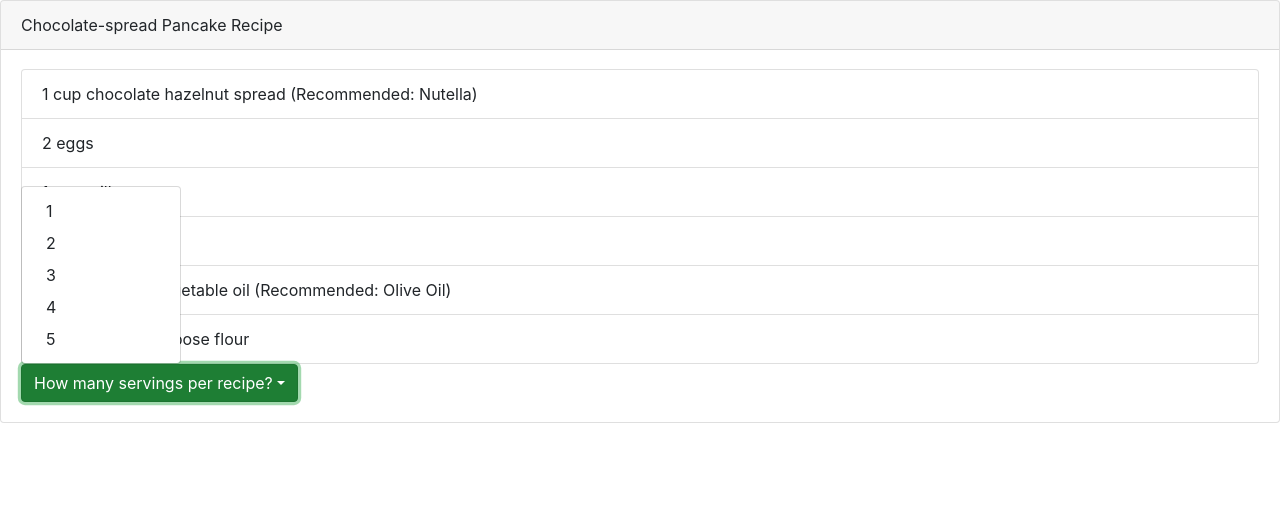
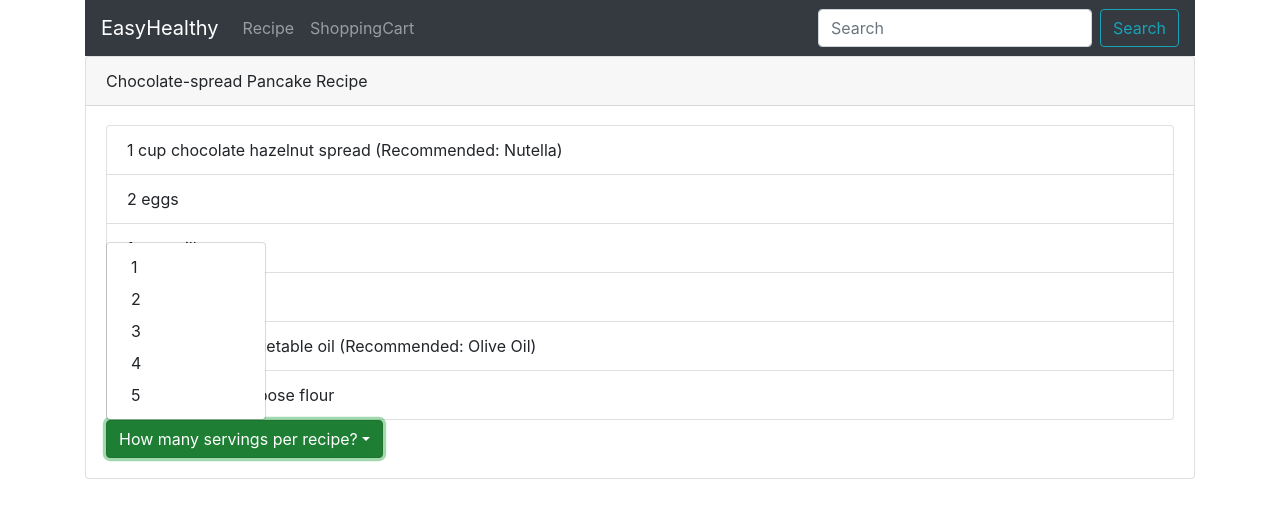
Before and after one commit to cs394-s20/Aqua, a React (Create React App) app in the folder socialize/: page / in a window 1280 px wide. Both pictures are taken after a click on the button "How many servings per recipe?". Shown: the top 518 px of the page. Built offline with nearby package versions, Linux system fonts and the light colour scheme.

Commit message:
Navigation system added

```diff
--- a/socialize/package.json
+++ b/socialize/package.json
@@ -11,6 +11,7 @@
     "react": "^16.13.1",
     "react-bootstrap": "^1.0.0",
     "react-dom": "^16.13.1",
+    "react-router-dom": "^5.1.2",
     "react-scripts": "3.4.1"
   },
   "scripts": {
--- a/socialize/src/App.css
+++ b/socialize/src/App.css
@@ -1,38 +1,12 @@
-.App {
-  text-align: center;
+.container
+{
+  height: 100%;
+  width: 100%;
+  max-width: 20000px;
+  max-height: none;
 }
-
-.App-logo {
-  height: 40vmin;
-  pointer-events: none;
-}
-
-@media (prefers-reduced-motion: no-preference) {
-  .App-logo {
-    animation: App-logo-spin infinite 20s linear;
+@media (min-width: 1200px){
+  .container{
+    max-width: none;
   }
 }
-
-.App-header {
-  background-color: #282c34;
-  min-height: 100vh;
-  display: flex;
-  flex-direction: column;
-  align-items: center;
-  justify-content: center;
-  font-size: calc(10px + 2vmin);
-  color: white;
-}
-
-.App-link {
-  color: #61dafb;
-}
-
-@keyframes App-logo-spin {
-  from {
-    transform: rotate(0deg);
-  }
-  to {
-    transform: rotate(360deg);
-  }
-}
--- a/socialize/src/App.js
+++ b/socialize/src/App.js
@@ -1,120 +1,42 @@
+//React components
 import React from 'react';
+
+//Styling
 import './App.css';
 import 'bootstrap/dist/css/bootstrap.min.css';
-import Accordion from 'react-bootstrap/Accordion';
-import Card from 'react-bootstrap/Card';
+
 import ListGroup from 'react-bootstrap/ListGroup';
-import Dropdown from 'react-bootstrap/Dropdown';
 
-const index = 1;
+//Hook setup
 
-const IngredientList = ({ingredients}) => (
-  <ListGroup as="ul">
-    {ingredients.map((ingredient) => {
-      return (
-        <ListGroup.Item as="li">
-          {ingredient["amount"]} {ingredient["measurement"]} {ingredient["item"]}
-        </ListGroup.Item>
-      )
-    })}
-  </ListGroup>
-);
+import BrowserRouter from 'react-router-dom/BrowserRouter';
+import { Route, Switch } from 'react-router-dom';
+
+//Components
+import Home from './components/Home'
+import Navigation from './components/Navigation';
+
 
 class App extends React.Component{
-  constructor() {
-    super();
-    this.state = {
-      recipe: {},
-      recipeName: "",
-      ingredients: []
-    };
+
+  render() {
+    return (
+      <BrowserRouter>
+        <div>
+          {/* <Navigation /> */}
+          <Switch>
+            <Route path="/" component={Home} exact />
+            <Route component={Error} />
+          </Switch>
+        </div>
+      </BrowserRouter>
+    );
   }
-  componentDidMount() {
-    //   fetch('/get_recipes', {
-    //   mode: 'no-cors',
-    //   recipeId: '20995',
-    // }).then(res => res.json()).then((data) => {
-    //   this.setState({
-    //     recipe: data[index],
-    //     recipeName: data[index]["name"],
-    //     ingredients: data[index]["ingredients"]
-    //   });
-    // });
-    this.setState({
-      recipeName: "Chocolate-spread Pancake Recipe",
-      ingredients: [
-        {
-          "item": "chocolate hazelnut spread (Recommended: Nutella)",
-          "amount": 1,
-          "measurement": "cup"
-        },
-        {
-          "item": "eggs",
-          "amount": 2,
-          "measurement": null
-        },
-        {
-          "item": "milk",
-          "amount": 1,
-          "measurement": "cup"
-        },
-        {
-          "item": "salt",
-          "amount": 1,
-          "measurement": "pinch"
-        },
-        {
-          "item": "vegetable oil (Recommended: Olive Oil)",
-          "amount": 2.5,
-          "measurement": "teaspoons"
-        },
-        {
-          "item": "all-purpose flour",
-          "amount": 0.666,
-          "measurement": "cup"
-        }
-      ]
-    })
-  }
-
-  render()
-  {
-    return (
-      <Accordion defaultActiveKey="0">
-        <Card>
-          <Accordion.Toggle as={Card.Header} eventKey="0">
-            {this.state.recipeName}
-          </Accordion.Toggle>
-          <Accordion.Collapse eventKey="0">
-            <Card.Body>
-              <IngredientList ingredients ={this.state.ingredients}/>
-              <Dropdown>
-                <Dropdown.Toggle variant="success" id="dropdown-basic">
-                  How many servings per recipe?
-                </Dropdown.Toggle>
-                <Dropdown.Menu>
-                  <Dropdown.Item>1</Dropdown.Item>
-                  <Dropdown.Item href="#/action-2">2</Dropdown.Item>
-                  <Dropdown.Item href="#/action-3">3</Dropdown.Item>
-                  <Dropdown.Item href="#/action-4">4</Dropdown.Item>
-                  <Dropdown.Item href="#/action-5">5</Dropdown.Item>
-                </Dropdown.Menu>
-              </Dropdown>
-            </Card.Body>
-          </Accordion.Collapse>
-        </Card>
-      </Accordion>
-
-    )
-  };
 }
 
 export default App;
 
 
-
-
-
 function createShoppingCart() {
   alert('You pressed the first button.')
 }
--- /dev/null
+++ b/socialize/src/components/Home.js
@@ -0,0 +1,136 @@
+import React from 'react';
+import '../App.css';
+import 'bootstrap/dist/css/bootstrap.min.css';
+import Accordion from 'react-bootstrap/Accordion';
+import Card from 'react-bootstrap/Card';
+import ListGroup from 'react-bootstrap/ListGroup';
+import Dropdown from 'react-bootstrap/Dropdown';
+import Nav from 'react-bootstrap/Nav';
+import Navbar from 'react-bootstrap/Navbar';
+import Form from 'react-bootstrap/Form';
+import FormControl from 'react-bootstrap/FormControl';
+import Button from 'react-bootstrap/Button';
+
+
+// const index = 1;
+
+const IngredientList = ({ ingredients }) => (
+  <ListGroup as="ul">
+    {ingredients.map((ingredient) => {
+      return (
+        <ListGroup.Item as="li">
+          {ingredient["amount"]} {ingredient["measurement"]} {ingredient["item"]}
+        </ListGroup.Item>
+      )
+    })}
+  </ListGroup>
+);
+
+class Home extends React.Component {
+  constructor() {
+    super();
+    this.state = {
+      recipe: {},
+      recipeName: "",
+      ingredients: []
+    };
+  }
+  componentDidMount() {
+    //   fetch('/get_recipes', {
+    //   mode: 'no-cors',
+    //   recipeId: '20995',
+    // }).then(res => res.json()).then((data) => {
+    //   this.setState({
+    //     recipe: data[index],
+    //     recipeName: data[index]["name"],
+    //     ingredients: data[index]["ingredients"]
+    //   });
+    // });
+    this.setState({
+      recipeName: "Chocolate-spread Pancake Recipe",
+      ingredients: [
+        {
+          "item": "chocolate hazelnut spread (Recommended: Nutella)",
+          "amount": 1,
+          "measurement": "cup"
+        },
+        {
+          "item": "eggs",
+          "amount": 2,
+          "measurement": null
+        },
+        {
+          "item": "milk",
+          "amount": 1,
+          "measurement": "cup"
+        },
+        {
+          "item": "salt",
+          "amount": 1,
+          "measurement": "pinch"
+        },
+        {
+          "item": "vegetable oil (Recommended: Olive Oil)",
+          "amount": 2.5,
+          "measurement": "teaspoons"
+        },
+        {
+          "item": "all-purpose flour",
+          "amount": 0.666,
+          "measurement": "cup"
+        }
+      ]
+    })
+  }
+
+  render() {
+    return (
+      <div className='container'>
+        <div className='navig'>
+          <Navbar bg="dark" variant="dark" className='navig'>
+            <Navbar.Brand href="#recipe">EasyHealthy</Navbar.Brand>
+            <Nav className="mr-auto">
+              <Nav.Link href="#recipe">Recipe</Nav.Link>
+              <Nav.Link href="#shoppingcart">ShoppingCart</Nav.Link>
+            </Nav>
+            <Form inline>
+              <FormControl type="text" placeholder="Search" className="mr-sm-2" />
+              <Button variant="outline-info">Search</Button>
+            </Form>
+          </Navbar>
+        </div>
+        <Accordion defaultActiveKey="0">
+          <Card>
+            <Accordion.Toggle as={Card.Header} eventKey="0">
+              {this.state.recipeName}
+            </Accordion.Toggle>
+            <Accordion.Collapse eventKey="0">
+              <Card.Body>
+                <IngredientList ingredients={this.state.ingredients} />
+                <Dropdown>
+                  <Dropdown.Toggle variant="success" id="dropdown-basic">
+                    How many servings per recipe?
+                  </Dropdown.Toggle>
+                  <Dropdown.Menu>
+                    <Dropdown.Item>1</Dropdown.Item>
+                    <Dropdown.Item href="#/action-2">2</Dropdown.Item>
+                    <Dropdown.Item href="#/action-3">3</Dropdown.Item>
+                    <Dropdown.Item href="#/action-4">4</Dropdown.Item>
+                    <Dropdown.Item >5</Dropdown.Item>
+                  </Dropdown.Menu>
+                </Dropdown>
+              </Card.Body>
+            </Accordion.Collapse>
+          </Card>
+        </Accordion>
+      </div>
+    )
+  };
+}
+
+export default Home;
+
+
+function createShoppingCart() {
+  alert('You pressed the first button.')
+}
--- /dev/null
+++ b/socialize/src/components/Navigation.js
@@ -0,0 +1,13 @@
+import React from 'react';
+
+import { NavLink } from 'react-router-dom';
+
+const Navigation = () => {
+  return (
+    <div>
+      <NavLink to="/">Home</NavLink>
+    </div>
+  );
+}
+
+export default Navigation;
```
Also changed, not shown: 1 other file (tests, documents, lock files or other folders).
